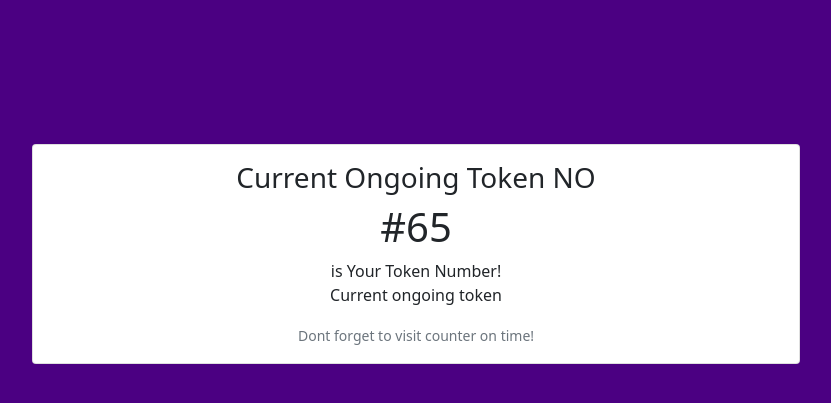
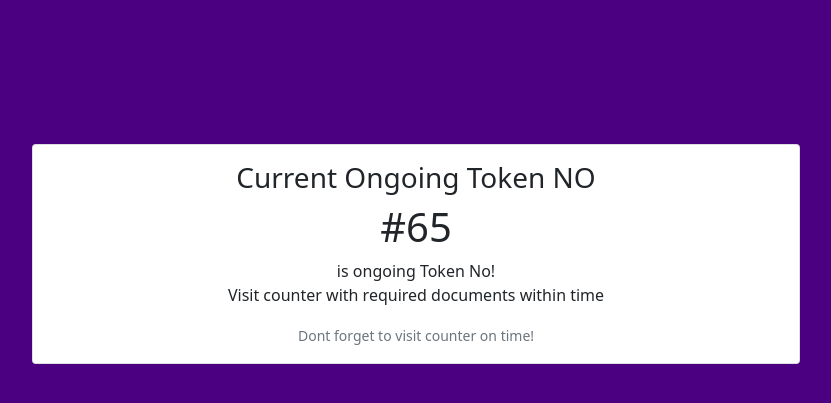
Before and after one commit to iambhushan6/Q-Less, a Django app: page /currenttoken/ in a window 1280 px wide. Shown: the top 403 px of the page, without its empty margins (224-1055 px from the left). Run offline with Django 3.2, Linux system fonts and the light colour scheme; data comes from the database, SQL or seed files in the repository; both versions use the stored data as it was after the commit.

Commit message:
qless updated

```diff
--- a/templates/currenttoken.html
+++ b/templates/currenttoken.html
@@ -17,8 +17,8 @@
             {% comment %} <img src="{% static 'img/token.jpg' %}" class="card-img-top" alt="..."> {% endcomment %}
             <div class="card-body">
               <h3>Current Ongoing Token NO</h3>
-              <h5 class="card-title"><h1>#{{ currenttokennum.token }}</h1> is Your Token Number!</h5>
-              <p class="card-text">Current ongoing token</p>
+              <h5 class="card-title"><h1>#{{ currenttokennum.token }}</h1> is ongoing Token No!</h5>
+              <p class="card-text">Visit counter with required documents within time</p>
               <p class="card-text"><small class="text-muted">Dont forget to visit counter on time!</small></p>
             </div>
           </div>
```
Also changed, not shown: db.sqlite3.
